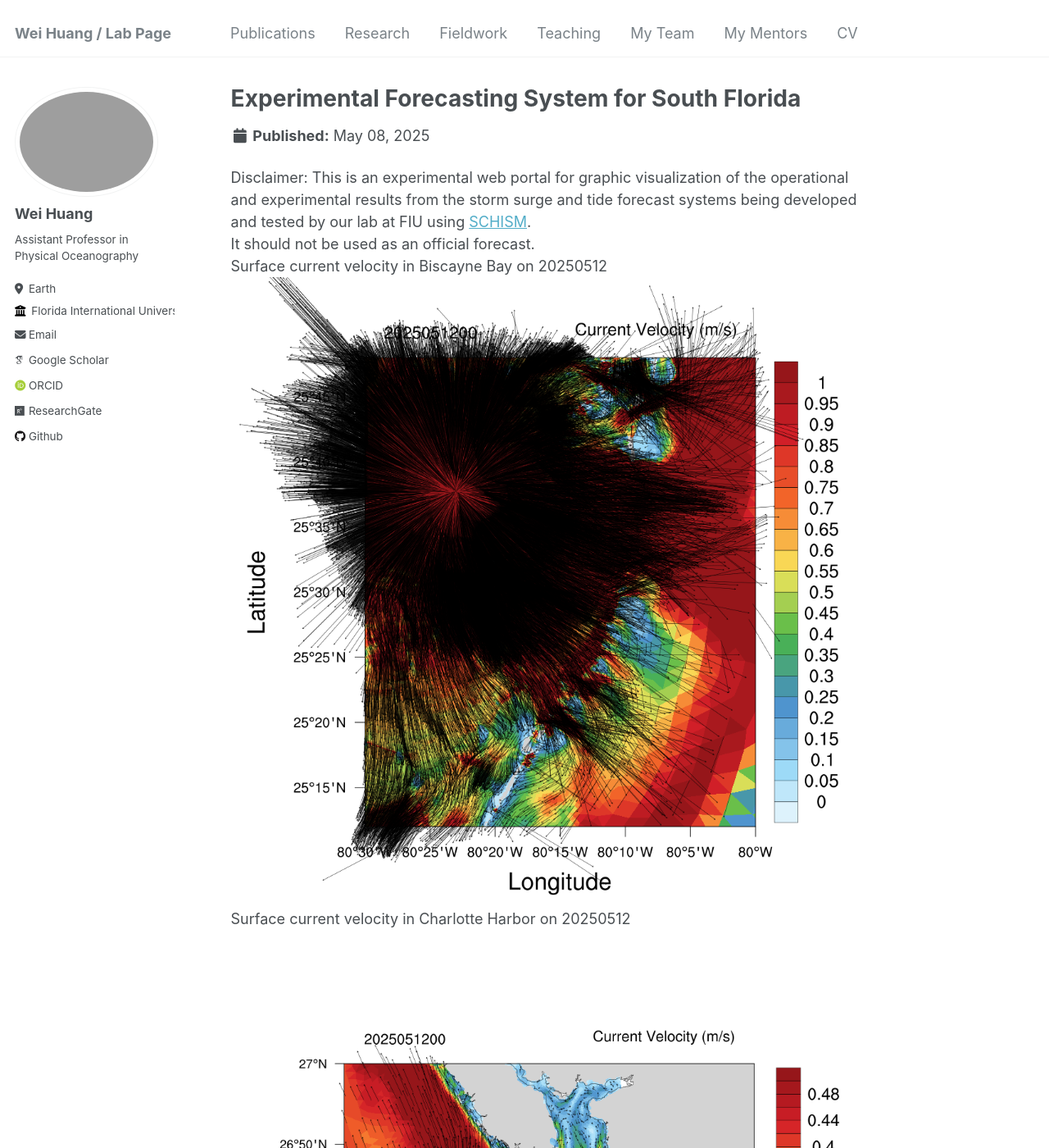
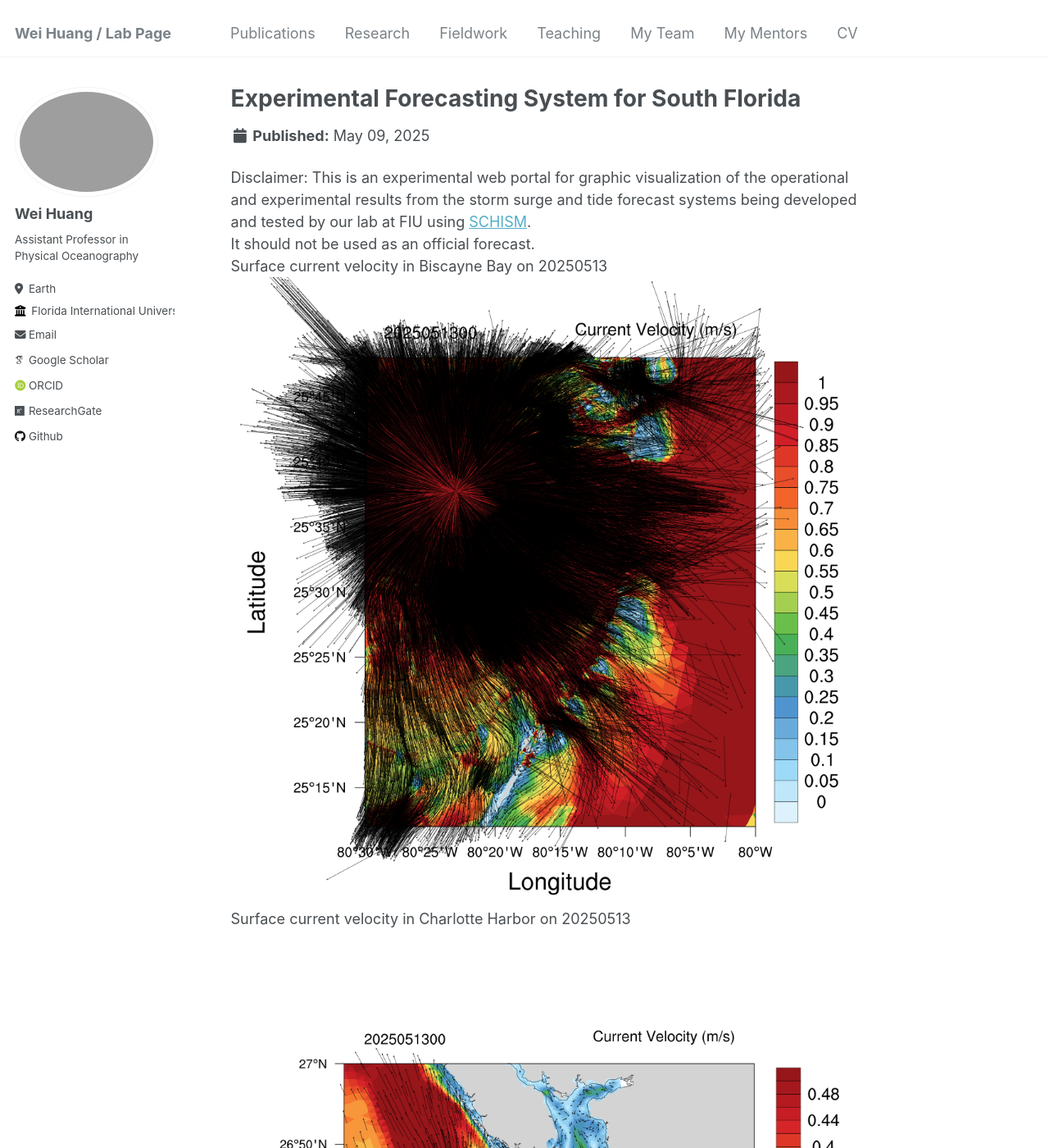
Before and after one commit to huang96169/huang96169.github.io, a Jekyll site: the page built from _research/research-1.md, in a window 1280 px wide and 1400 px high. Shown: the whole window at 82% size. Built offline with Jekyll 4.4.1, drawn with Linux system fonts in a browser that asks for light colours; some web fonts are replaced; some of the changed text lies outside the part shown.

Commit message:
replaced research_uv1.gif research_salt1.gif research_temp1.gif and replaced research_elev2.gif research_uv2.gif research_salt2.gif research_temp2.gif

```diff
--- a/_research/research-1.md
+++ b/_research/research-1.md
@@ -1,7 +1,7 @@
 ---
 title: "Experimental Forecasting System for South Florida"
-short: Surface current velocity of South Florida from 20250508 to 20250512
-date: 2025-05-08
+short: Surface current velocity of South Florida from 20250509 to 20250513
+date: 2025-05-09
 short1: "Disclaimer: This is an experimental web portal for graphic visualization of the operational and experimental results from the storm surge and tide forecast systems being developed and tested by our lab at FIU using [SCHISM](https://ccrm.vims.edu/schismweb/). It should not be used as an official forecast."
 excerpt: "<img src='/images/research_uv1.gif'>"
 collection: research
@@ -10,11 +10,11 @@ collection: research
 Disclaimer:
 This is an experimental web portal for graphic visualization of the operational and experimental results from the storm surge and tide forecast systems being developed and tested by our lab at FIU using [SCHISM](https://ccrm.vims.edu/schismweb/).<br/>
 It should not be used as an official forecast.<br/>
-Surface current velocity in Biscayne Bay on 20250512<br/>
+Surface current velocity in Biscayne Bay on 20250513<br/>
 <img src='/images/research_Bbay.png'>
-Surface current velocity in Charlotte Harbor on 20250512<br/>
+Surface current velocity in Charlotte Harbor on 20250513<br/>
 <img src='/images/research_Cbay.png'>
-Surface current velocity in Tampa Bay on 20250512<br/>
+Surface current velocity in Tampa Bay on 20250513<br/>
 <img src='/images/research_Tbay.png'>
 The map below showns observational stations used for validating the model's results, as well as the horizontal grid. <br/>
 The horizontal grid for SCHISM in simulating Biscayne Bay in South Florida, using flexible resolution resolving levees and canals (1-2 m), watershed rural and urban areas (30m-50m) and coastal ocean (500m-5km).<br/>
```
Also changed, not shown: _research/research-2.md (+6 -6 lines), images/research_Bbay.png, images/research_Cbay.png, images/research_Tbay.png, images/research_maxelev2.gif, 4 other files.
